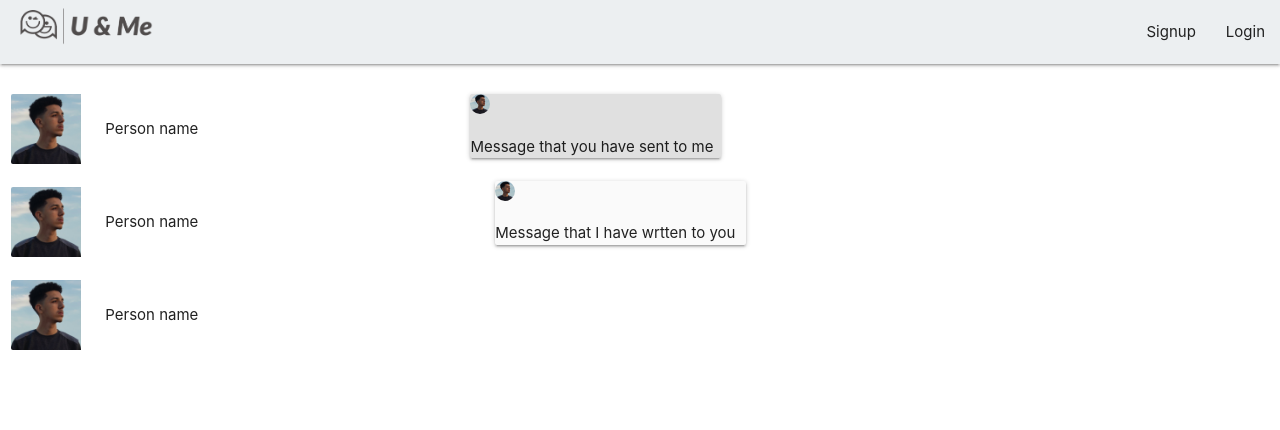
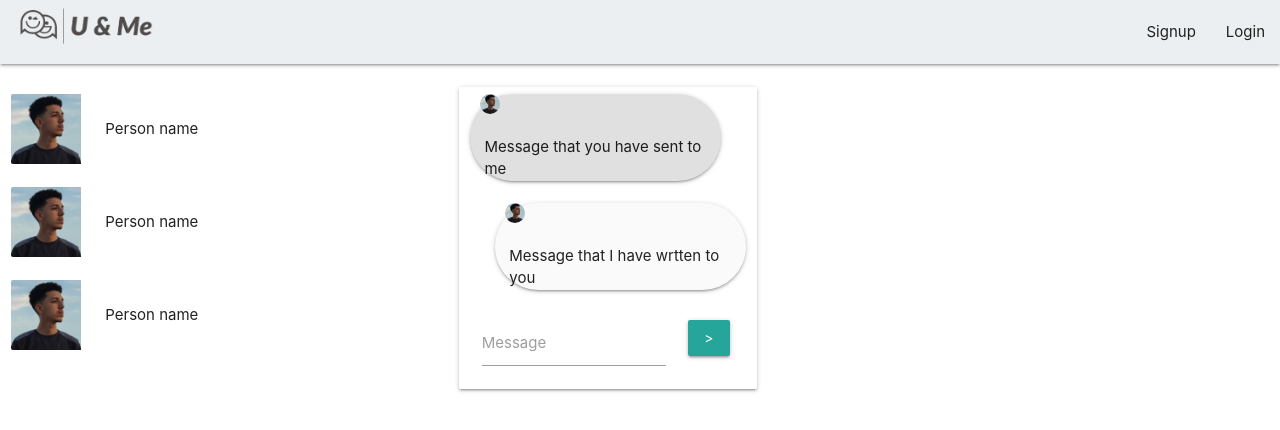
Before and after one commit to M2kishore/unme, a React (Create React App) app: page /whereabout in a window 1280 px wide. Shown: the top 430 px of the page. Built offline with nearby package versions, Linux system fonts and the light colour scheme; a web font is replaced by a local one.

Commit message:
rounded chat area and messagebox added

```diff
--- a/package.json
+++ b/package.json
@@ -18,6 +18,7 @@
     "react-select": "^4.3.1",
     "redux": "^4.1.0",
     "redux-thunk": "^2.3.0",
+    "thunk": "0.0.1",
     "web-vitals": "^1.1.2"
   },
   "scripts": {
--- a/src/components/whereabout/ChatArea.js
+++ b/src/components/whereabout/ChatArea.js
@@ -1,17 +1,35 @@
+import { useState } from "react";
 import FriendText from "./FriendText"
 import UserText from "./UserText"
 
 const ChatArea = () => {
+    const [chat, setChat] = useState({
+        me: 'What i said',
+        you: 'What you said'
+    })
     return (
-        <div className="chat-area row container">
-        <div className="col s12 m11">
-            <FriendText/>
+        <div className="chat-area card row container">
+            <div className="col s12 m11">
+                <FriendText />
+            </div>
+            <div className="col s12 m11 offset-m1">
+                <UserText />
+            </div>
+            <div className="row">
+    <form className="col s12">
+      <div className="row">
+        <div className="input-field col s9">
+          <input id="message" type="text" className="validate"/>
+          <label for="message">Message</label>
         </div>
-        <div className="col s12 m11 offset-m1">
-            <UserText/>
+        <div className="input-field col s1">
+          <button type="submit" className="btn small">&gt;</button>
         </div>
+      </div>
+    </form>
+  </div>
         </div>
-     );
+    );
 }
 
 export default ChatArea;
--- a/src/components/whereabout/FriendText.js
+++ b/src/components/whereabout/FriendText.js
@@ -1,7 +1,8 @@
 import ProfilePic from '../../assets/profilepic.jpg'
+import './index.css'
 const FriendText = () => {
     return (
-        <div className="card friend-text grey lighten-2">
+        <div className="card text-message grey lighten-2">
             <span><img className="circle" src={ProfilePic} height="20" width="20"/><p> Message that you have sent to me</p></span>
         </div>
      );
--- a/src/components/whereabout/UserText.js
+++ b/src/components/whereabout/UserText.js
@@ -1,7 +1,7 @@
 import ProfilePic from '../../assets/profilepic.jpg'
 const UserText = () => {
     return (
-        <div className="card user-text  grey lighten-5">
+        <div className="card text-message  grey lighten-5">
             <span><img className="circle" src={ProfilePic} height="20" width="20"/>
             <p> Message that I have wrtten to you</p></span>
         </div>
--- /dev/null
+++ b/src/components/whereabout/index.css
@@ -0,0 +1,10 @@
+.text-message{
+    border-radius: 50px;
+}
+.text-message > span{
+    padding-left: 10px;
+    padding-top: 10px;
+}
+.text-message p{
+    padding-left: 14px;
+}
```
Also changed, not shown: 1 other file (tests, documents, lock files or other folders).
